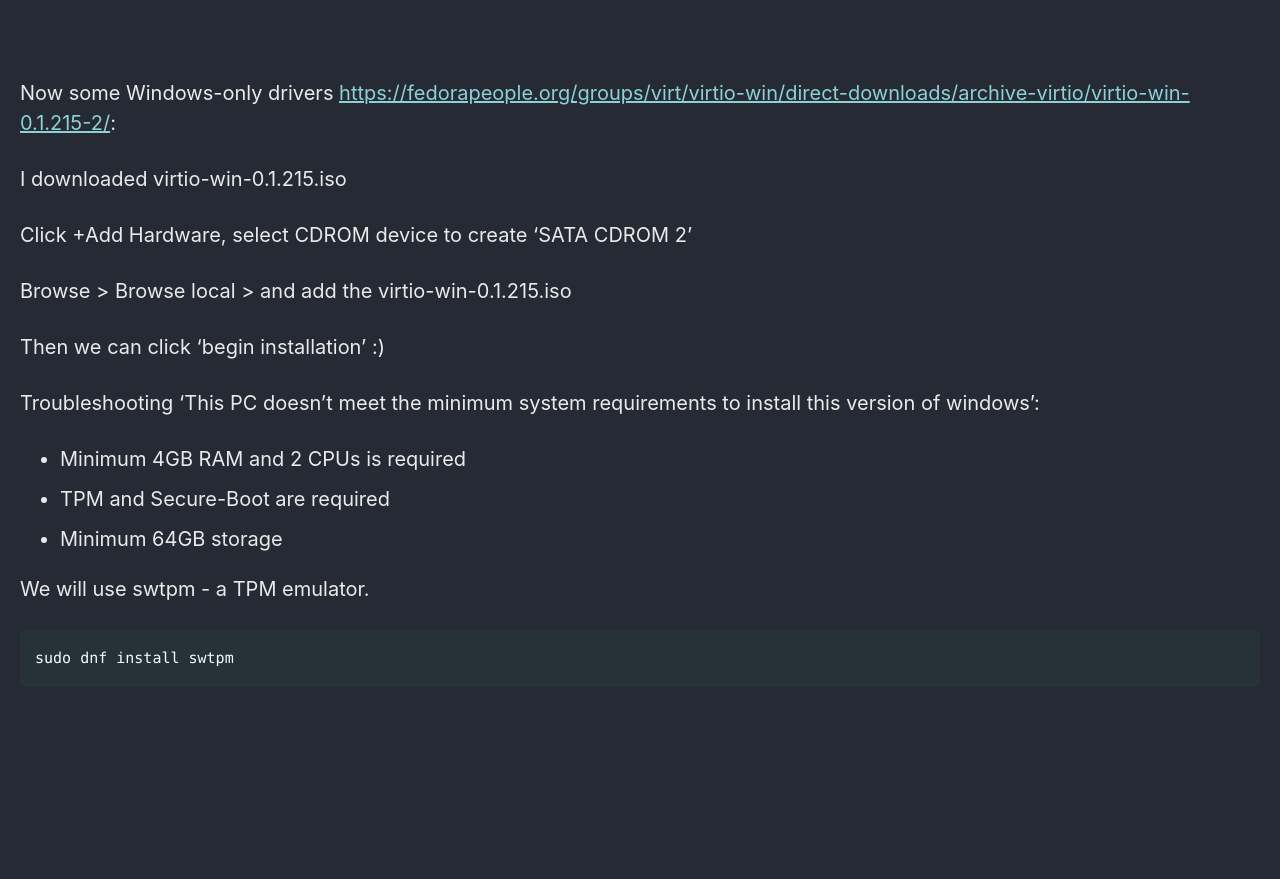
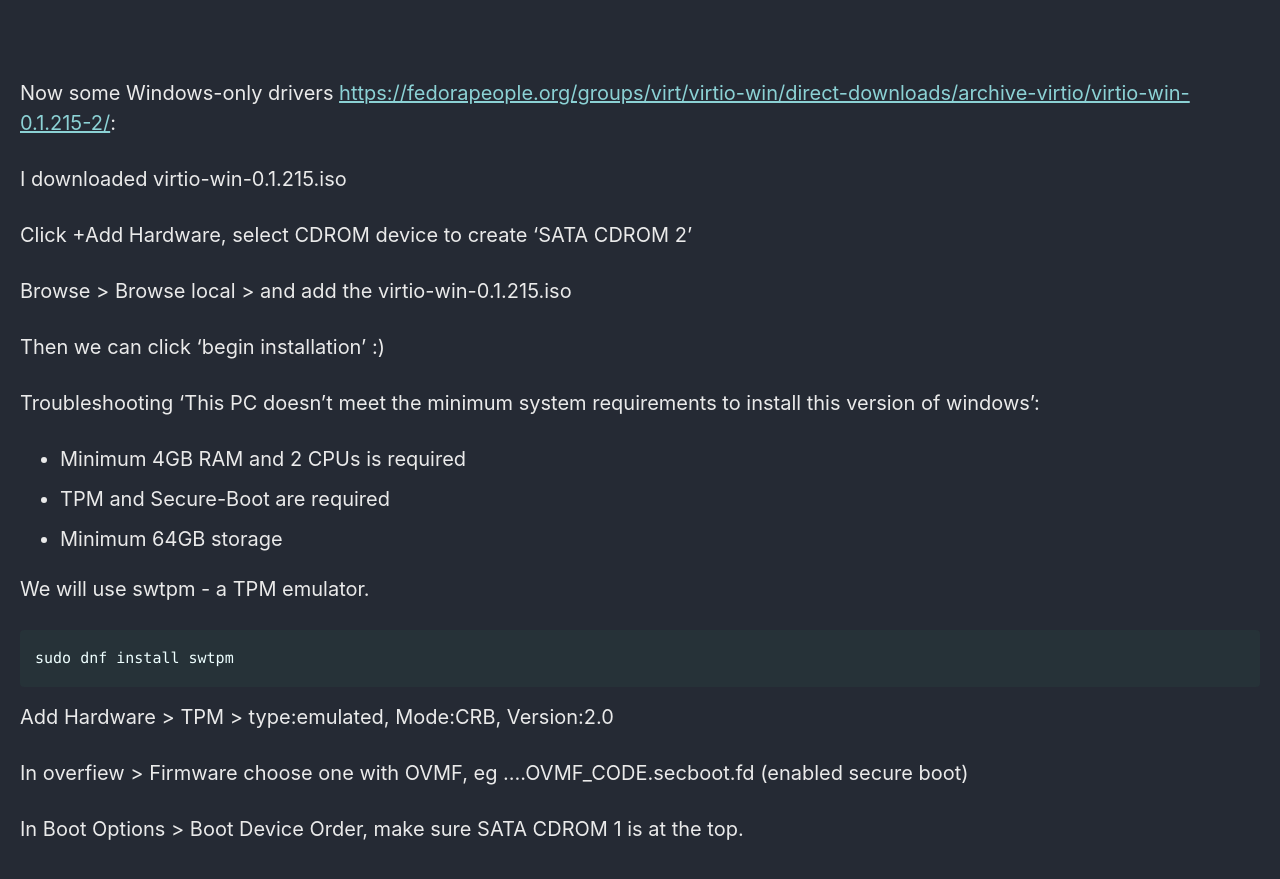
Before and after one commit to Connor-McCartney/Connor-McCartney.github.io, a Jekyll site: the page built from _pages/misc/qemu.md, in a window 1280 px wide and 900 px high, scrolled down 1797 px. Shown: the top 879 px of the window. Built offline with Jekyll 4.4.1, drawn with Linux system fonts in a browser that asks for light colours; cached includes are drawn as plain includes; before the commit the page ends 2529 px from its top, so only the background shows below that.

Commit message:
Update qemu.md

````diff
--- a/_pages/misc/qemu.md
+++ b/_pages/misc/qemu.md
@@ -97,3 +97,9 @@ We will use swtpm - a TPM emulator.
 ```
 sudo dnf install swtpm
 ```
+
+Add Hardware > TPM > type:emulated, Mode:CRB, Version:2.0
+
+In overfiew > Firmware choose one with OVMF, eg ....OVMF_CODE.secboot.fd (enabled secure boot)
+
+In Boot Options > Boot Device Order, make sure SATA CDROM 1 is at the top.
````
